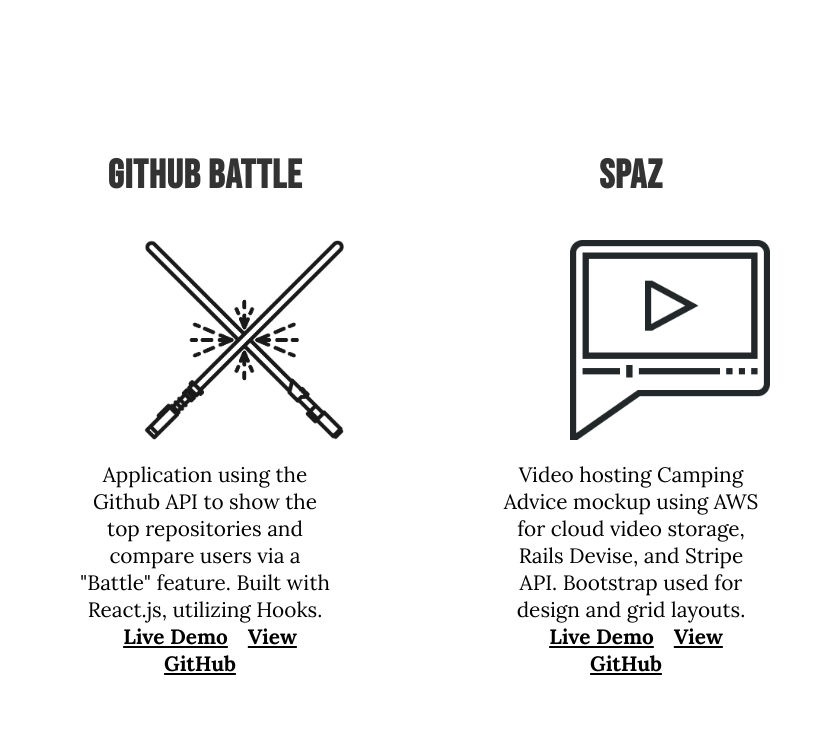
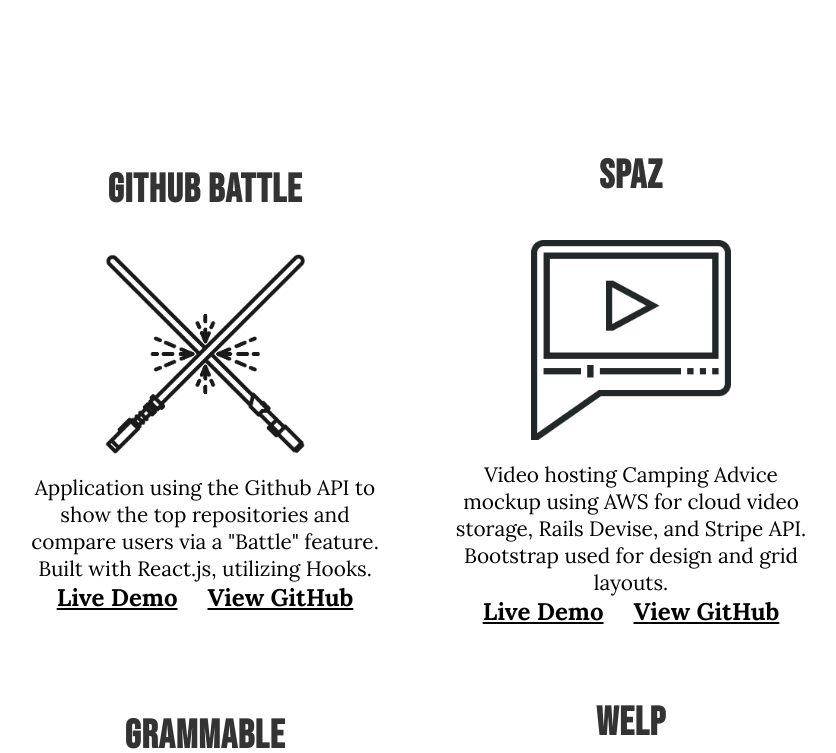
Before and after one commit to joshbangle/websitev2, a React (Create React App) app: page / in a window 1280 px wide. Shown: the part 1114-1867 px from the top of the page, without its empty margins (388-1224 px from the left). Built offline with nearby package versions, Linux system fonts and the light colour scheme.

Commit message:
adjusted project padding and fixed alignment issues from last push

```diff
--- a/src/components/Projects/Projects.js
+++ b/src/components/Projects/Projects.js
@@ -38,15 +38,22 @@ const Icon = styled.img`
 `
 
 const Project = styled(animated.div)`
+    @media(min-width: 720px) {
+
+    }
     @media(max-width: 890px) {
-        width: 100%;
-        padding: 0;
+        min-width: 100%;
     }
     @media(min-width: 1024px) {
         width: 100%;
+        padding: 0 20%
     }
     @media(min-width: 1248px) {
         width: 50%;
+        padding: 0 4%;
+    }
+    @media(min-width: 1700px) {
+        padding: 0 10%;
     }
     box-sizing: border-box;
     width: 50%;
@@ -55,7 +62,7 @@ const Project = styled(animated.div)`
     align-items: center;
     flex-direction: column;
     margin-top: 32px;
-    padding: 0 10%;
+    padding: 0 4%;
 `
 const Name = styled.h3`
     font-size: 2.5em;
@@ -70,8 +77,11 @@ const Desc = styled.p`
 `
 
 const DemoLink = styled.a`
-    margin: 0 10px;
-    font-size: 1.3em;
+    @media(max-width: 424px){
+        margin-top: 15px;
+    }
+    margin: 0 15px;
+    font-size: 1.5em;
     font-weight: bold;
     transition: all .2s ease-in-out;
     font-family: Lora;
@@ -81,6 +91,15 @@ const DemoLink = styled.a`
         border-radius: 5px;
     }
 `
+const LinkContainers = styled.div`
+    @media(max-width: 424px) {
+        flex-direction: column;
+    }
+    display: flex;
+    justify-content: space-between;
+    flex-wrap: nowrap;
+`
+
 const RocketContainer = styled(animated.div)`
     position: absolute;
     margin-left: 40px;
@@ -100,8 +119,9 @@ const Title = styled.h3`
 
 const IconLinkWrapper = styled.a`
     display: flex;
-    justifyContent: center;
+    justify-content: center;
     width: 100%;
+    text-wrap: nowrap;
 `
 export default function Projects() {
 
@@ -159,10 +179,10 @@ export default function Projects() {
                             <IconLinkWrapper href={projectImages[i][4]} target="_blank" rel="noopener noreferrer" aria-label={`Link to demo ${projectImages[i][2]}`}><Icon src={projectImages[i][1]} alt={projectImages[i][6]} /></IconLinkWrapper>
                         </IconContainer>
                         <Desc>{projectImages[i][3]}</Desc>
-                        <div>
+                        <LinkContainers>
                             <DemoLink href={projectImages[i][4]} target="_blank" rel="noopener noreferrer">Live Demo</DemoLink>
                             <DemoLink href={projectImages[i][5]} target="_blank" rel="noopener noreferrer">View GitHub</DemoLink>
-                        </div>
+                        </LinkContainers>
 
                     </Project>
                 ))}
```
